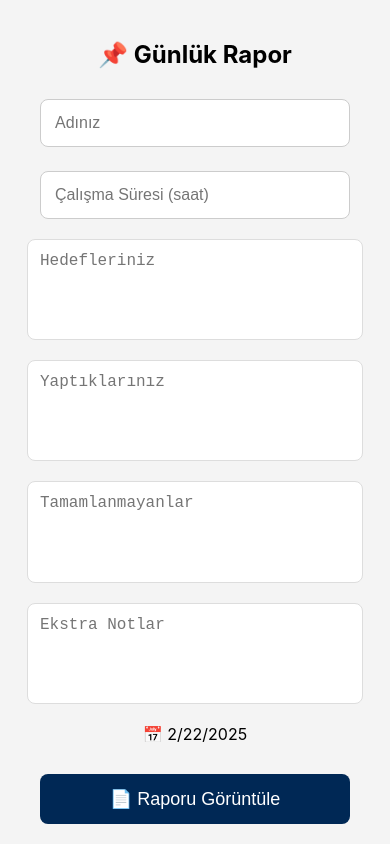
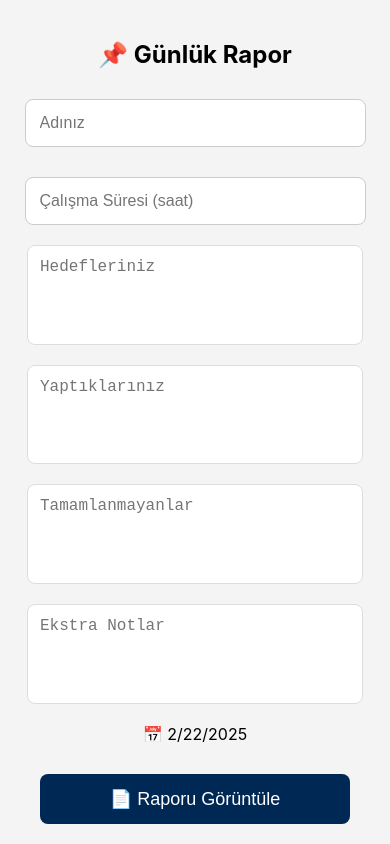
Before and after one commit to nazlinres01/report-app, a React (Create React App) app: page / in a window 390 px wide. Built offline with nearby package versions, Linux system fonts and the light colour scheme.

Commit message:
updated mobile design

```diff
--- a/src/pages/Home.jsx
+++ b/src/pages/Home.jsx
@@ -77,8 +77,8 @@ const styles = {
   },
   doubleInputContainer: {
     display: "flex",
-    gap: "4px",
-    width: "100%",
+    gap: "10px",
+    width: "110%",
     flexWrap: "wrap",
     justifyContent: "center",
   },
```
